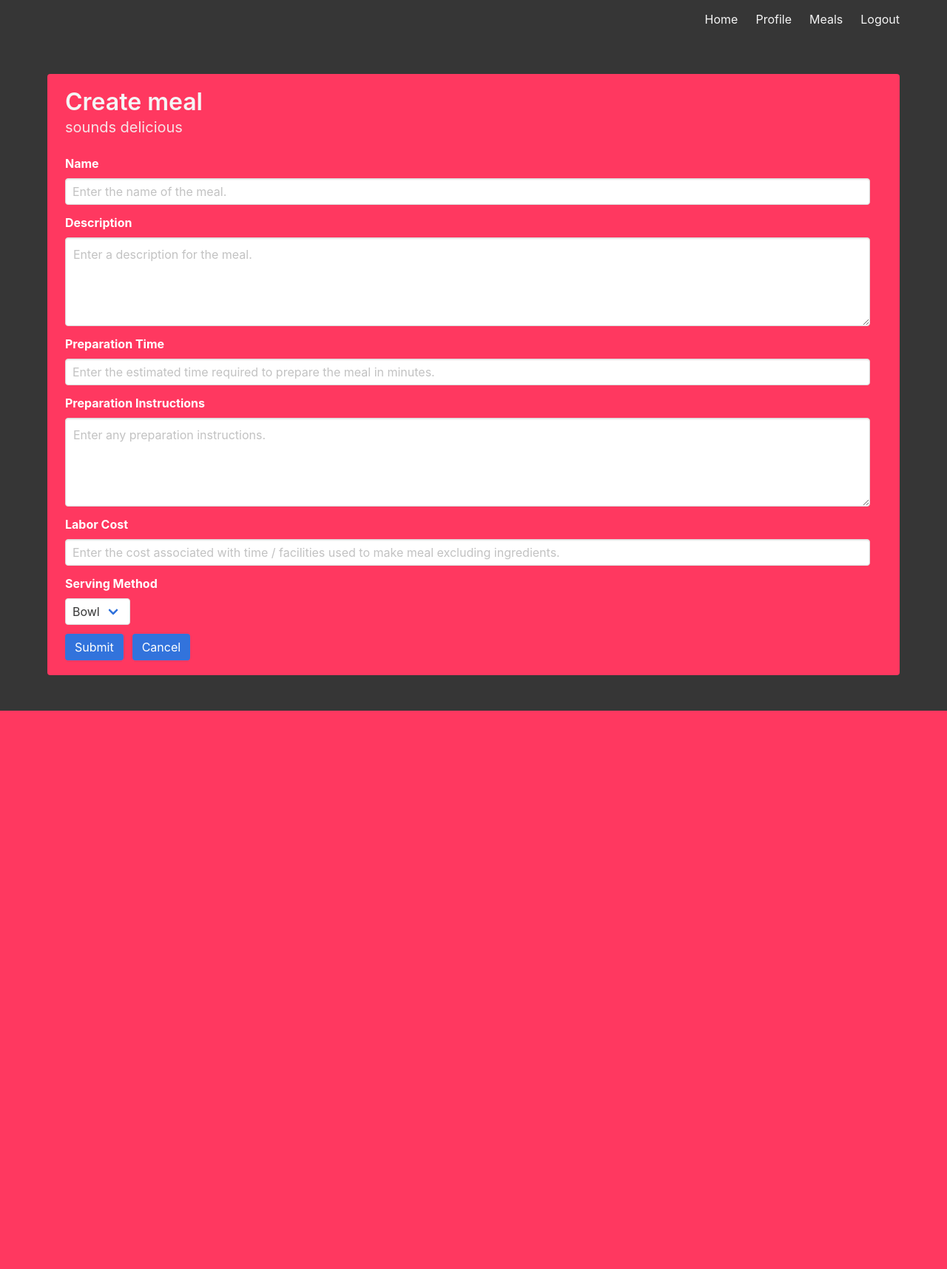
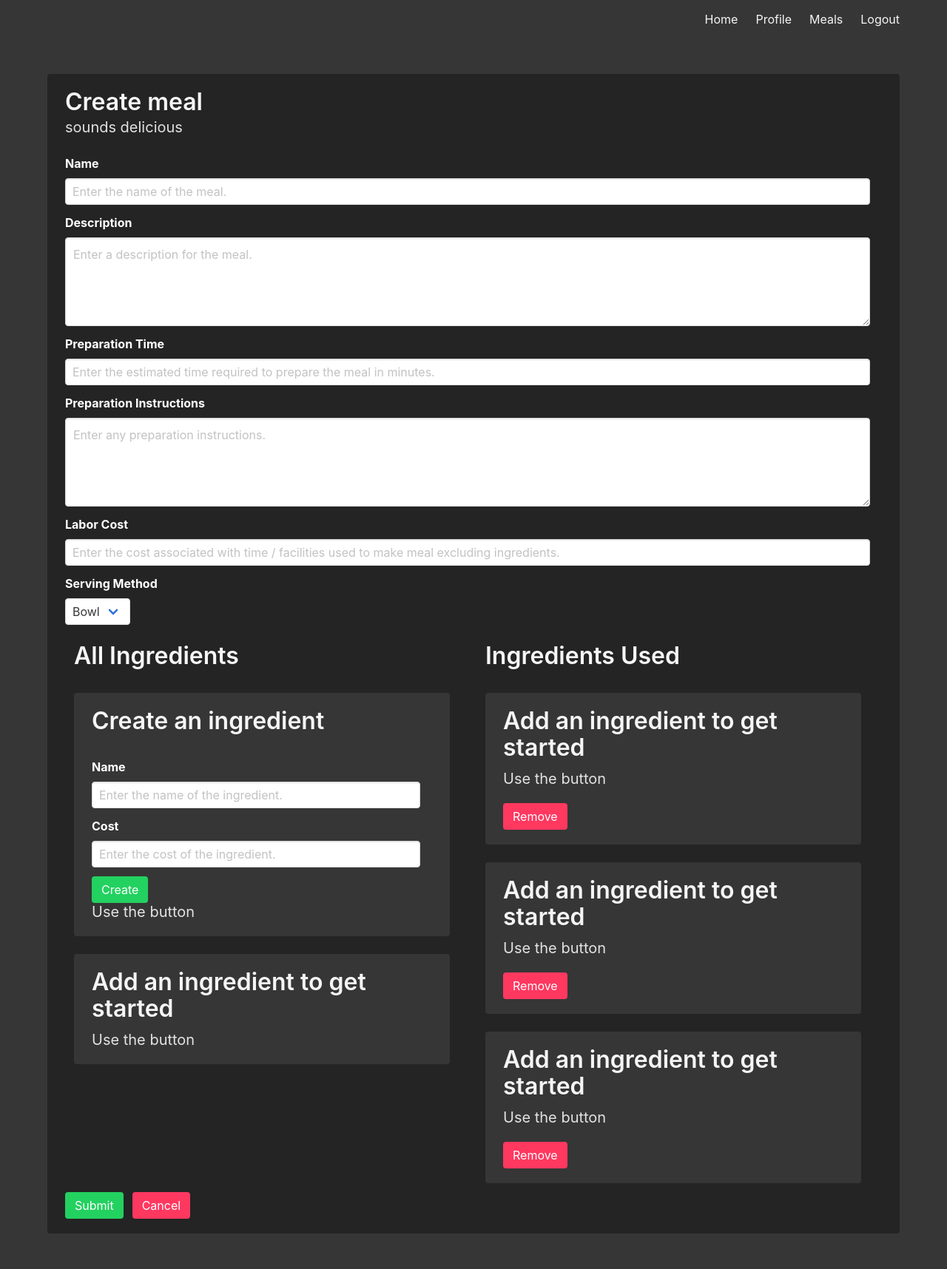
Before and after one commit to danfred360/django-crm-app, a Flask app: page /create_meal in a window 1280 px wide. Shown: the whole page at 74% size. Before the commit the page ends 961 px from the top, so only its background shows below. Run offline with Flask 2, Linux system fonts and the light colour scheme; a user stored in the database is signed in; data that the repository does not hold is empty.

Commit message:
working on ingredients

```diff
--- a/project/templates/create_meal.html
+++ b/project/templates/create_meal.html
@@ -5,7 +5,7 @@
     <div class="tile is-vertical">
 
       <div class="tile is-parent is-vertical">
-        <article class="tile is-child notification is-danger has-text-white">
+        <article class="tile is-child notification has-background-black-ter has-text-white">
               <p class="title">Create meal</p>
               <p class="subtitle">sounds delicious</p>
           <div class="content">
@@ -54,7 +54,7 @@
             </div>
 
             <div class="field">
-                <label class="label has-text-white">Serving Method</label>
+                <label class="label has-text-white  ">Serving Method</label>
                 <div class="control">
                     <div class="select">
                     <select>
@@ -65,12 +65,94 @@
                 </div>
             </div>
 
+            <div class="columns">
+                <div class="column is-half">
+                    <div class="tile">
+                        <div class="tile is-parent is-vertical">
+                            <p class="title">All Ingredients</p>
+                            <article class="tile is-child notification has-background-grey-darker">
+                                <p class="title">Create an ingredient</p>
+                                <form method="POST" action="/create_ingredient">
+                                    <div class="field">
+                                        <label class="label has-text-white">Name</label>
+                                        <div class="control">
+                                          <input class="input" type="text" placeholder="Enter the name of the ingredient." name="ingredient_name">
+                                        </div>
+                                    </div>
+
+                                    <div class="field">
+                                        <label class="label has-text-white">Cost</label>
+                                        <div class="control">
+                                          <input class="input" type="text" placeholder="Enter the cost of the ingredient." name="ingredient_name">
+                                        </div>
+                                    </div>
+
+                                    <div class="control">
+                                        <button class="button is-success">Create</button>
+                                    </div>
+                                </form>
+                                <p class="subtitle">Use the button</p>
+                            </article>
+                            {% for ingredient in ingredients %}
+                            <article class="tile is-child notification is-danger">
+                                <p class="title">{{ ingredient.name }}</p>
+                                <p class="subtitle">{{ ingredient.cost }}</p>
+                                <form method="POST" action="use_ingredient_in_meal">
+                                    <div class="control">
+                                        <button class="button is-success">Use</button>
+                                    </div>
+                                </form>
+                            </article>
+                            {% endfor %}
+                            <article class="tile is-child notification has-background-grey-darker">
+                                <p class="title">Add an ingredient to get started</p>
+                                <p class="subtitle">Use the button</p>
+                            </article>
+                        </div>
+                    </div>
+                </div>
+                <div class="column is-half">
+                    <div class="tile">
+                        <div class="tile is-parent is-vertical">
+                            <p class="title">Ingredients Used</p>
+                            <article class="tile is-child notification has-background-grey-darker">
+                                <p class="title">Add an ingredient to get started</p>
+                                <p class="subtitle">Use the button</p>
+                                <form method="POST" action="use_ingredient_in_meal">
+                                    <div class="control">
+                                        <button class="button is-danger">Remove</button>
+                                    </div>
+                                </form>
+                            </article>
+                            <article class="tile is-child notification has-background-grey-darker">
+                                <p class="title">Add an ingredient to get started</p>
+                                <p class="subtitle">Use the button</p>
+                                <form method="POST" action="use_ingredient_in_meal">
+                                    <div class="control">
+                                        <button class="button is-danger">Remove</button>
+                                    </div>
+                                </form>
+                            </article>
+                            <article class="tile is-child notification has-background-grey-darker">
+                                <p class="title">Add an ingredient to get started</p>
+                                <p class="subtitle">Use the button</p>
+                                <form method="POST" action="use_ingredient_in_meal">
+                                    <div class="control">
+                                        <button class="button is-danger">Remove</button>
+                                    </div>
+                                </form>
+                            </article>
+                        </div>
+                    </div>
+                </div>
+            </div>
+
             <div class="field is-grouped">
                 <div class="control">
-                    <button class="button is-link">Submit</button>
+                    <button class="button is-success">Submit</button>
                 </div>
                 <div class="control">
-                    <button class="button is-link is-light">Cancel</button>
+                    <button class="button is-link is-danger">Cancel</button>
                 </div>
             </div>
             </form>
--- a/project/templates/meals.html
+++ b/project/templates/meals.html
@@ -8,7 +8,7 @@
         <div class="tile is-child">
           <a href="{{ url_for('main.create_meal') }}"><button class="button is-success">Create</button></a>
         </div>
-        <article class="tile is-child notification is-danger">
+        <article class="tile is-child notification has-background-black-ter">
               <p class="title">Meals</p>
               <p class="subtitle">Select a meal</p>
           <div class="content">
@@ -16,7 +16,7 @@
             <div class="tile">
                 <div class="tile is-parent is-vertical">
                   {% for meal in meals %}
-                    <article class="tile is-child notification has-background-grey-darker">
+                    <article class="tile is-child notification is-danger">
                         <a href="meals/{{ meal.id }}"><p class="title">{{ meal.name }}</p></a>
                         <p class="subtitle">{{ meal.description }}</p>
                     </article>
```
Also changed, not shown: project/db.sqlite, 3 other files.
